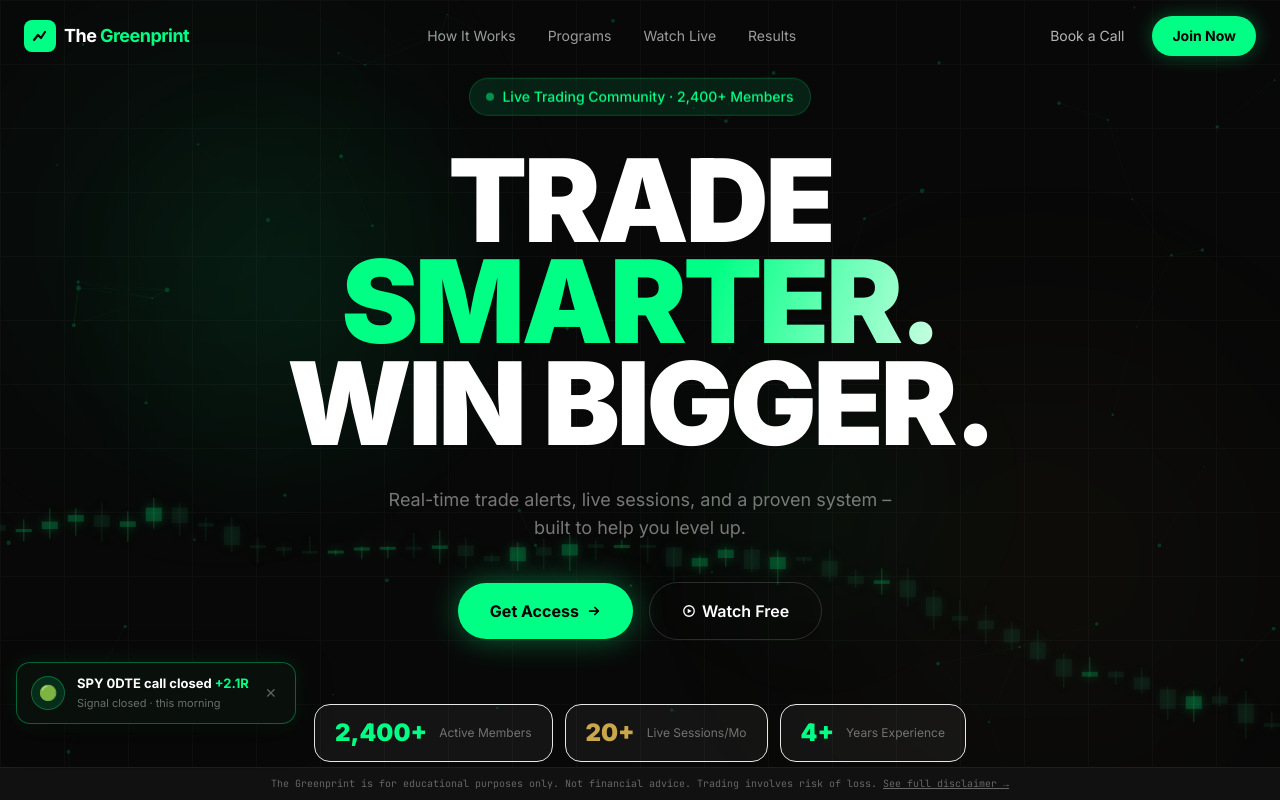
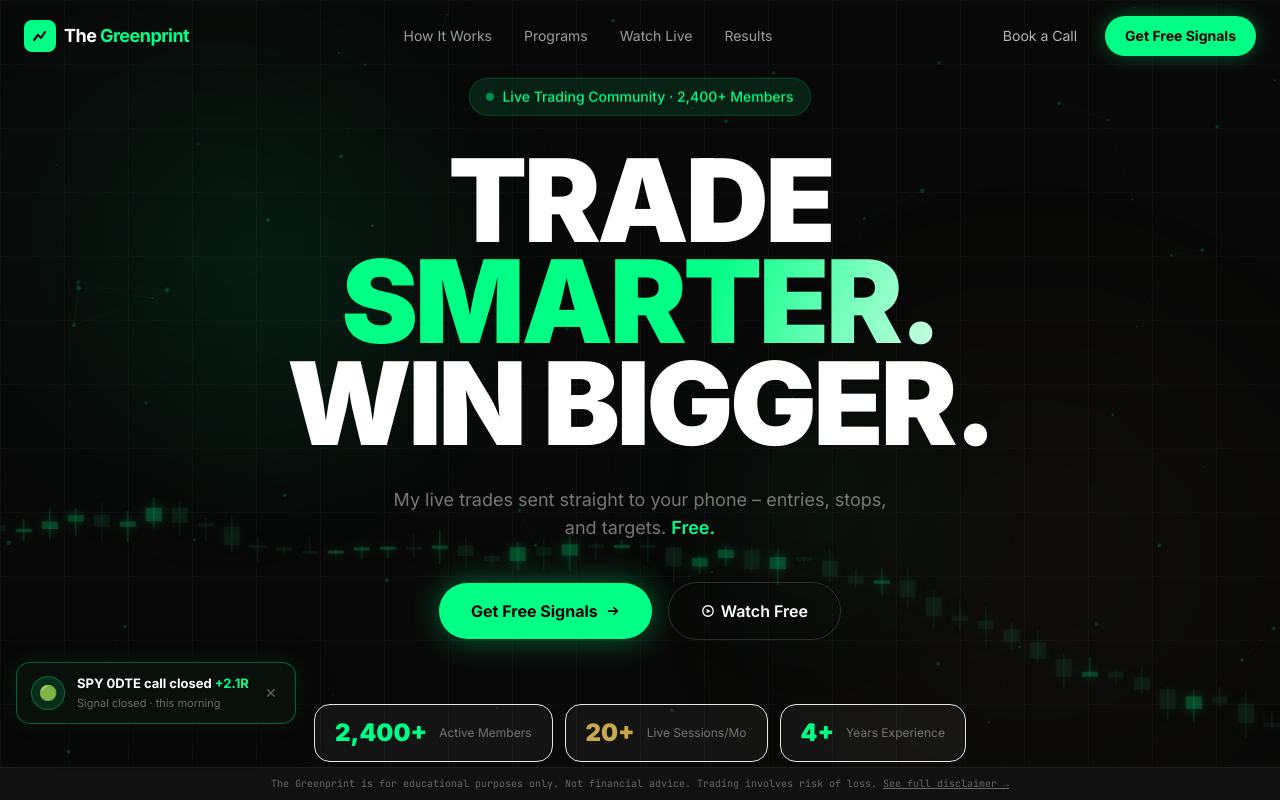
Before and after one commit to thegreenprintt/thegreenprint, a Next.js app: page / in a window 1280 px wide. Shown: the top 800 px of the page. Built offline with nearby package versions, Linux system fonts and the light colour scheme.

Commit message:
Add files via upload

```diff
--- a/app/page.tsx
+++ b/app/page.tsx
@@ -445,10 +445,10 @@ function Nav() {
             className="text-sm text-white/70 hover:text-white transition-colors px-4 py-2">
             Book a Call
           </Link>
-          <Link href="/join" target="_blank" rel="noopener noreferrer"
+          <Link href="/onboard"
             className="text-sm bg-[#00FF85] text-black font-bold px-5 py-2.5 rounded-full hover:bg-[#00e676] transition-all"
             style={{ boxShadow: "0 0 20px rgba(0,255,133,0.3)" }}>
-            Join Now
+            Get Free Signals
           </Link>
         </div>
 
@@ -520,14 +520,14 @@ function Hero() {
       </h1>
 
       <p className="gp-in mt-5 sm:mt-8 text-white/45 text-center max-w-sm sm:max-w-xl px-6 text-sm sm:text-lg leading-relaxed" style={{ animationDelay: "0.75s" }}>
-        Real-time trade alerts, live sessions, and a proven system &ndash; built to help you level up.
+        My live trades sent straight to your phone &ndash; entries, stops, and targets. <span className="text-[#00FF85] font-semibold">Free.</span>
       </p>
 
       <div className="gp-in mt-7 sm:mt-10 flex flex-col sm:flex-row items-center justify-center gap-3 sm:gap-4 w-full max-w-xs sm:max-w-none mx-auto" style={{ animationDelay: "0.9s" }}>
-        <Link href="/join"
+        <Link href="/onboard"
           className="gp-breathe group inline-flex items-center gap-2 bg-[#00FF85] text-black font-bold text-sm sm:text-base px-6 sm:px-8 py-3 sm:py-4 rounded-full hover:bg-[#00e676] transition-all w-full sm:w-auto justify-center"
           style={{ boxShadow: "0 0 32px rgba(0,255,133,0.35)" }}>
-          Get Access
+          Get Free Signals
           <svg className="w-3.5 h-3.5 group-hover:translate-x-1 transition-transform" viewBox="0 0 16 16" fill="none">
             <path d="M3 8h10M9 4l4 4-4 4" stroke="currentColor" strokeWidth="2" strokeLinecap="round" strokeLinejoin="round"/>
           </svg>
@@ -802,23 +802,27 @@ function Pricing() {
               </div>
               <div className="mb-5">
                 <p className="font-mono text-[10px] tracking-widest uppercase mb-1" style={{color:"rgba(0,255,133,0.7)"}}>Free Signals</p>
+                <div className="flex items-center gap-2 mb-1">
+                  <span className="text-white/35 text-2xl font-bold" style={{textDecoration:"line-through",textDecorationColor:"rgba(255,45,85,0.85)",textDecorationThickness:"2px"}}>$29.99</span>
+                  <span className="text-[10px] font-black px-2 py-0.5 rounded" style={{background:"rgba(255,45,85,0.15)",color:"#ff2d55",border:"1px solid rgba(255,45,85,0.35)",letterSpacing:"0.1em"}}>100% OFF</span>
+                </div>
                 <div className="flex items-baseline gap-1 mb-1">
                   <span className="text-white/30 text-xl">$</span>
                   <span className="text-6xl font-black text-white">0</span>
                   <span className="text-white/30 text-sm">/month</span>
                 </div>
                 <p className="text-sm mb-6 text-white/45">
-                  Open your trading account under The Greenprint and my live signals come to your phone free — entries, stops, and targets, the same trades I&apos;m taking.
+                  Follow along with my trade breakdowns in real time — the pair, the levels, and the reasoning behind them, sent to your phone. Educational only: you place your own trades and manage your own risk.
                 </p>
               </div>
               <ul className="space-y-3 mb-8 flex-1">
                 {[
-                  "Live signals: entry, stop loss & targets",
-                  "Step-by-step onboarding walkthrough",
-                  "Signal playbook — how to take a trade",
-                  "Private community chats",
+                  "Real-time trade breakdowns & key levels",
+                  "Step-by-step broker setup walkthrough",
+                  "TradeLocker how-to video",
+                  "2026 New Traders community chat",
                   "Live sessions Wednesdays 8AM CST",
-                  "No subscription. No paywall. Ever.",
+                  "No subscription. No card required.",
                 ].map(item => (
                   <li key={item} className="flex items-start gap-2.5 text-white/65 text-sm">
                     <Check color="#00FF85"/>
@@ -831,7 +835,10 @@ function Pricing() {
                 style={{background:"#00FF85",color:"#000",boxShadow:"0 0 24px rgba(0,255,133,0.35)"}}>
                 Start Free — Get Onboarded →
               </Link>
-              <p className="text-white/20 text-xs text-center mt-3">
+              <p className="text-center mt-3" style={{fontSize:11.5,color:"rgba(0,255,133,0.55)",fontWeight:700}}>
+                No credit card. Takes 5 minutes.
+              </p>
+              <p className="text-white/20 text-xs text-center mt-2">
                 Broker signup required. We may earn a rebate from the broker.
               </p>
             </div>
```
